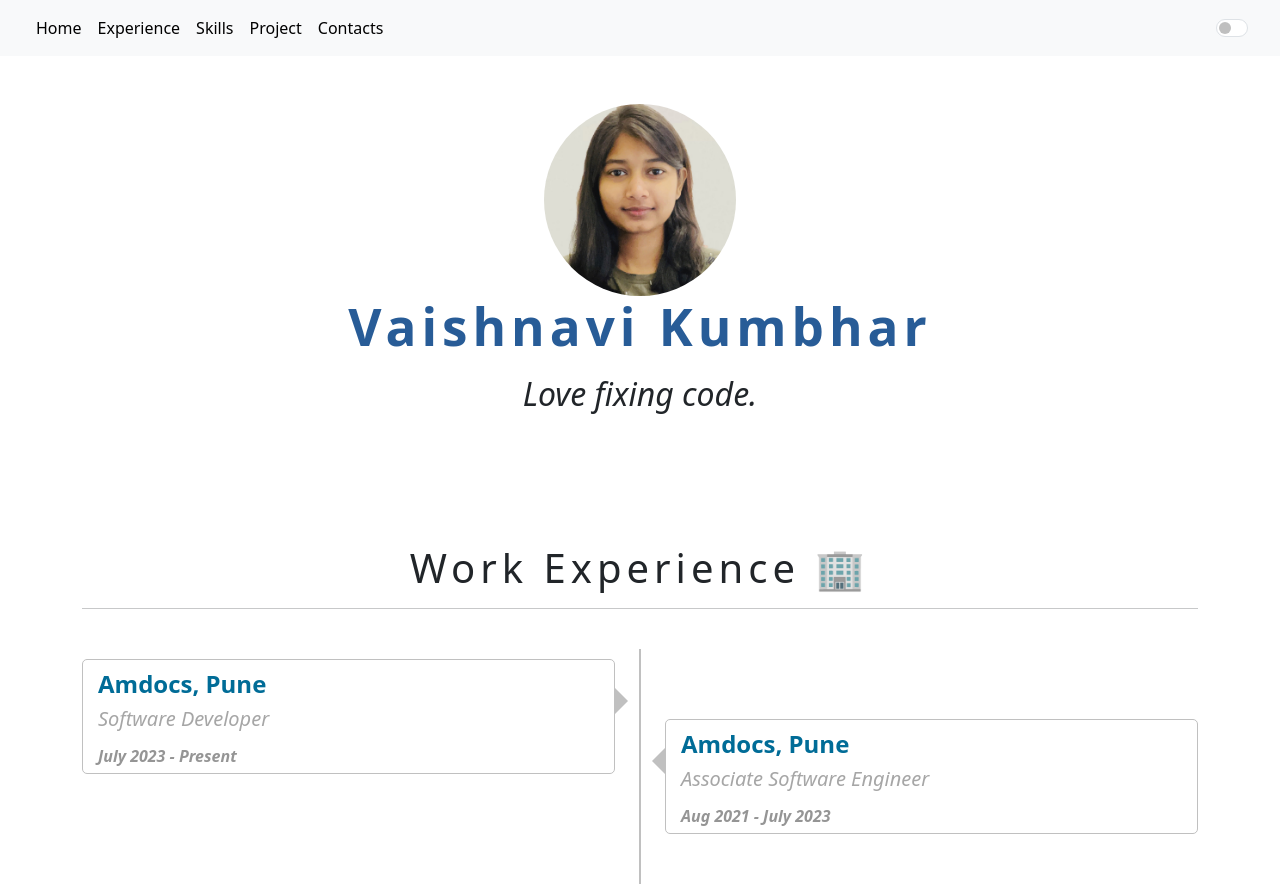
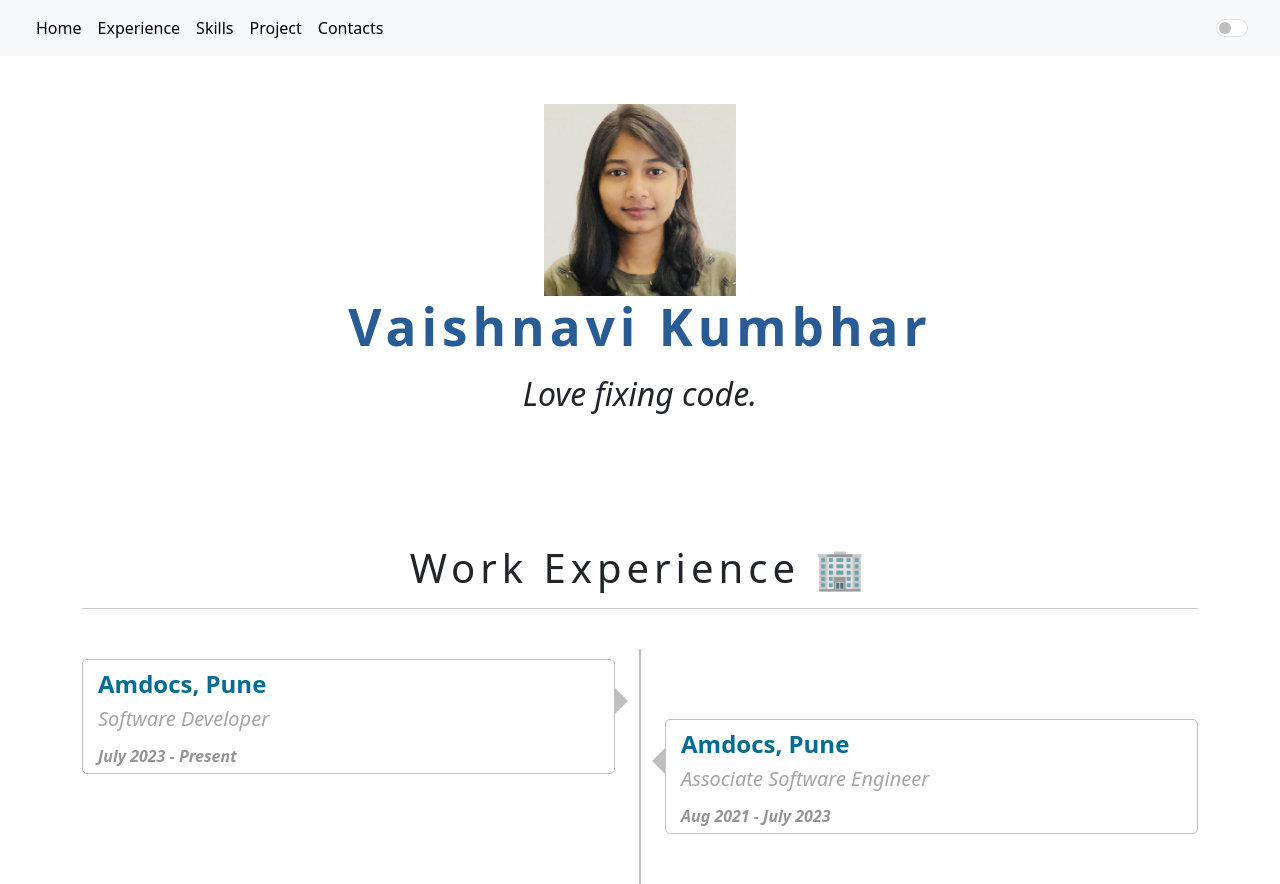
Before and after one commit to VaishKumbhar/portfolio, a plain HTML site: page index.htm in a window 1280 px wide. Shown: the top 884 px of the page. Drawn offline with nearby package versions, Linux system fonts and the light colour scheme.

Commit message:
Update index.htm

```diff
--- a/index.htm
+++ b/index.htm
@@ -50,7 +50,7 @@
   <!----------------------------home div  -->
   <br /><br />
   <div id="home_div">
-    <img style="border-radius: 50%" src="./Images/image.jpg" alt="" />
+    <img src="./Images/image.jpg" alt="" />
     <h1>Vaishnavi Kumbhar</h1>
     <h2 id="home_h2">
       Love fixing code.
```
